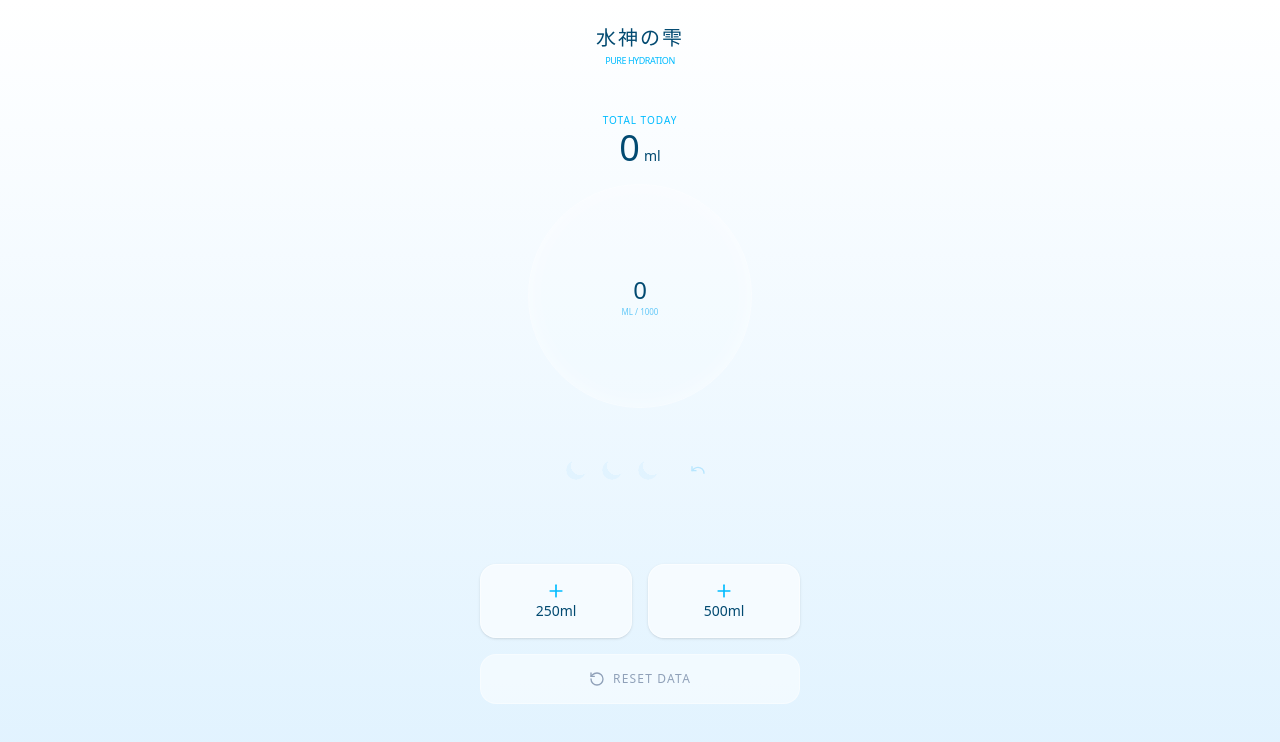
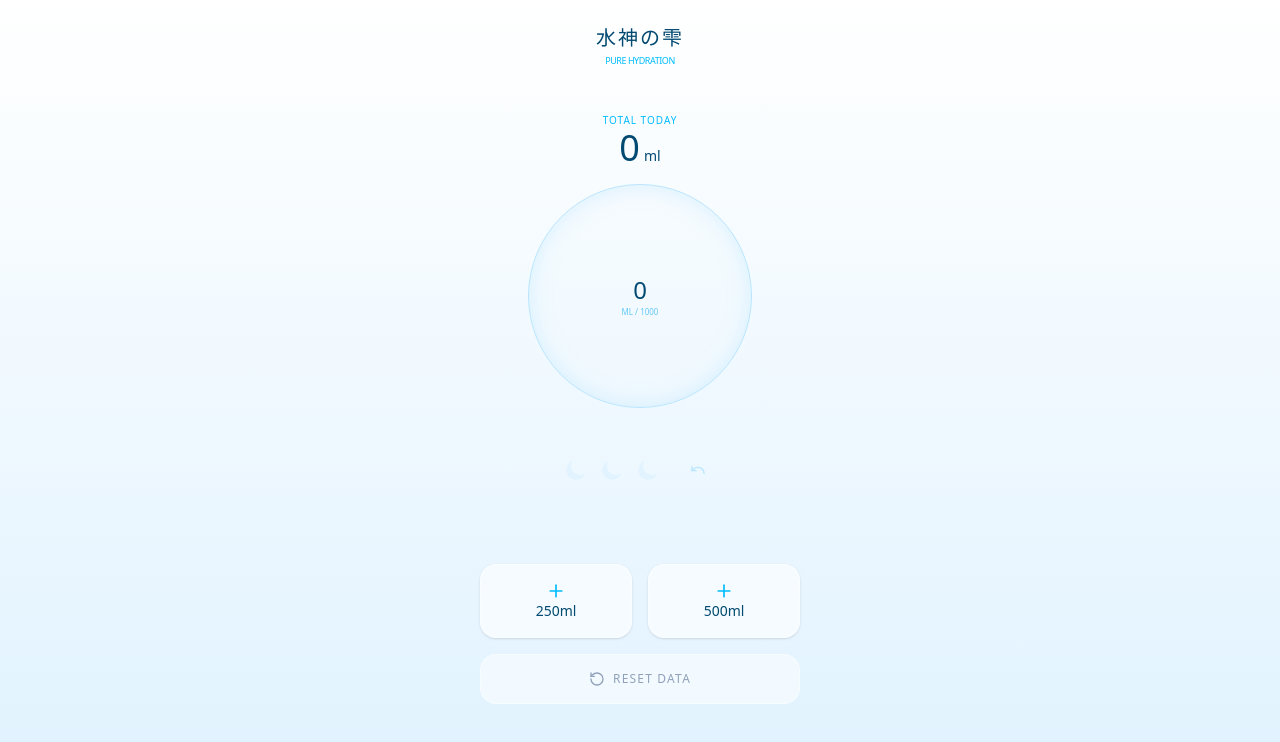
Before and after one commit to Kaede328/Water-shizuku-v2, a React (Vite) app: page / in a window 1280 px wide. Shown: the top 742 px of the page. Built offline with nearby package versions, Linux system fonts and the light colour scheme.

Commit message:
refactor(ui): Improve water level indicator styling
Update the visual styling of the water level indicator to use a sky blue theme and a more refined inset shadow effect for a clearer and more aesthetically pleasing representation of hydration.

```diff
--- a/src/App.tsx
+++ b/src/App.tsx
@@ -57,8 +57,11 @@ export default function App() {
         </div>
 
         <div className="relative w-56 h-56 flex-shrink-0">
-          <div className="absolute inset-0 rounded-full border border-white/40 shadow-[inset_0_0_25px_rgba(255,255,255,0.5)] z-10" />
-          <div className="absolute inset-0 rounded-full overflow-hidden bg-white/10">
+          <div
+            className="absolute inset-0 rounded-full border border-sky-200 z-10"
+            style={{ boxShadow: 'inset 0 0 20px rgba(186, 230, 253, 0.5)' }}
+          />
+          <div className="absolute inset-0 rounded-full overflow-hidden bg-sky-50/20">
             <motion.div
               className="absolute bottom-0 left-0 right-0 bg-sky-400/30"
               animate={{ height: `${(totalToday % 1000) / 10}%` }}
```
